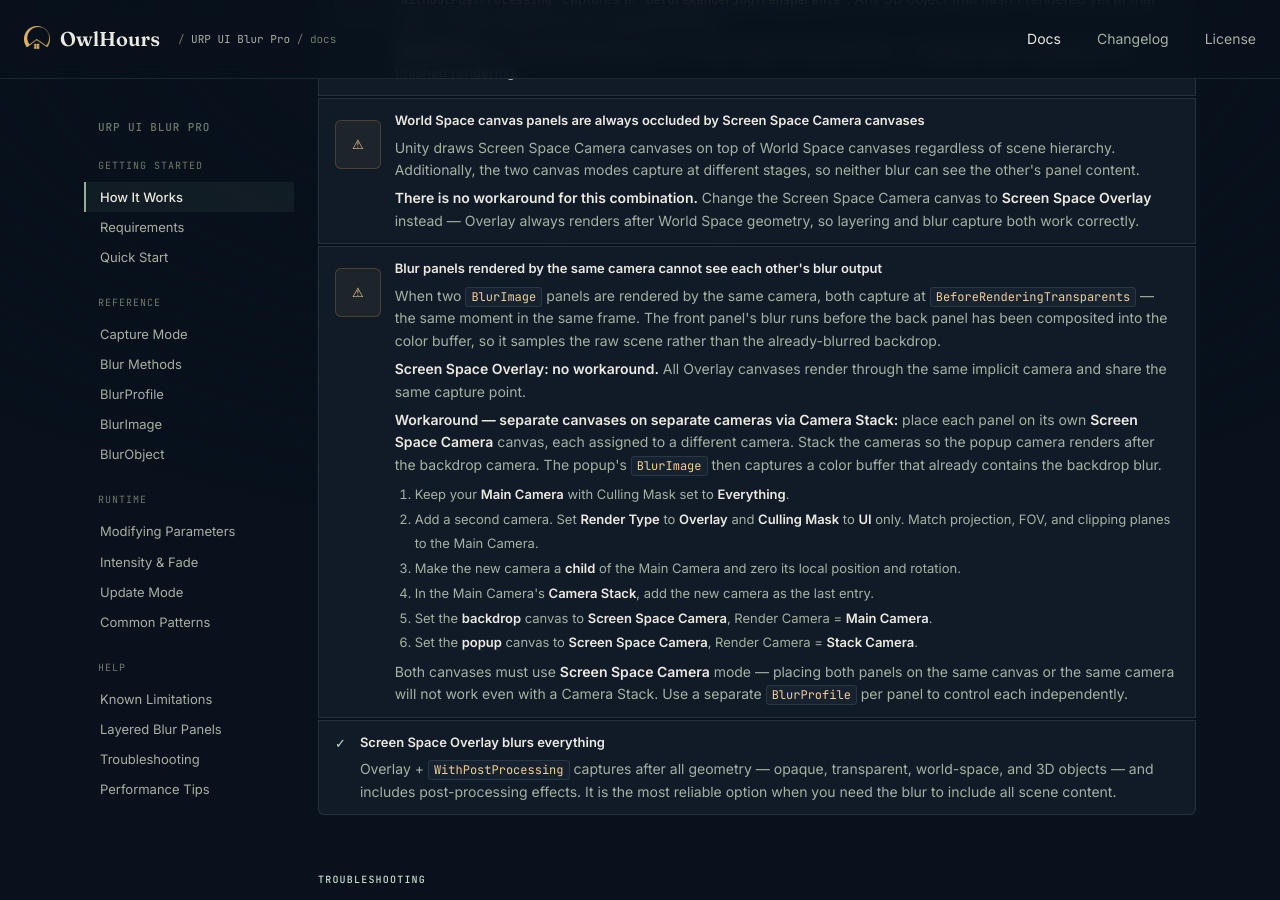
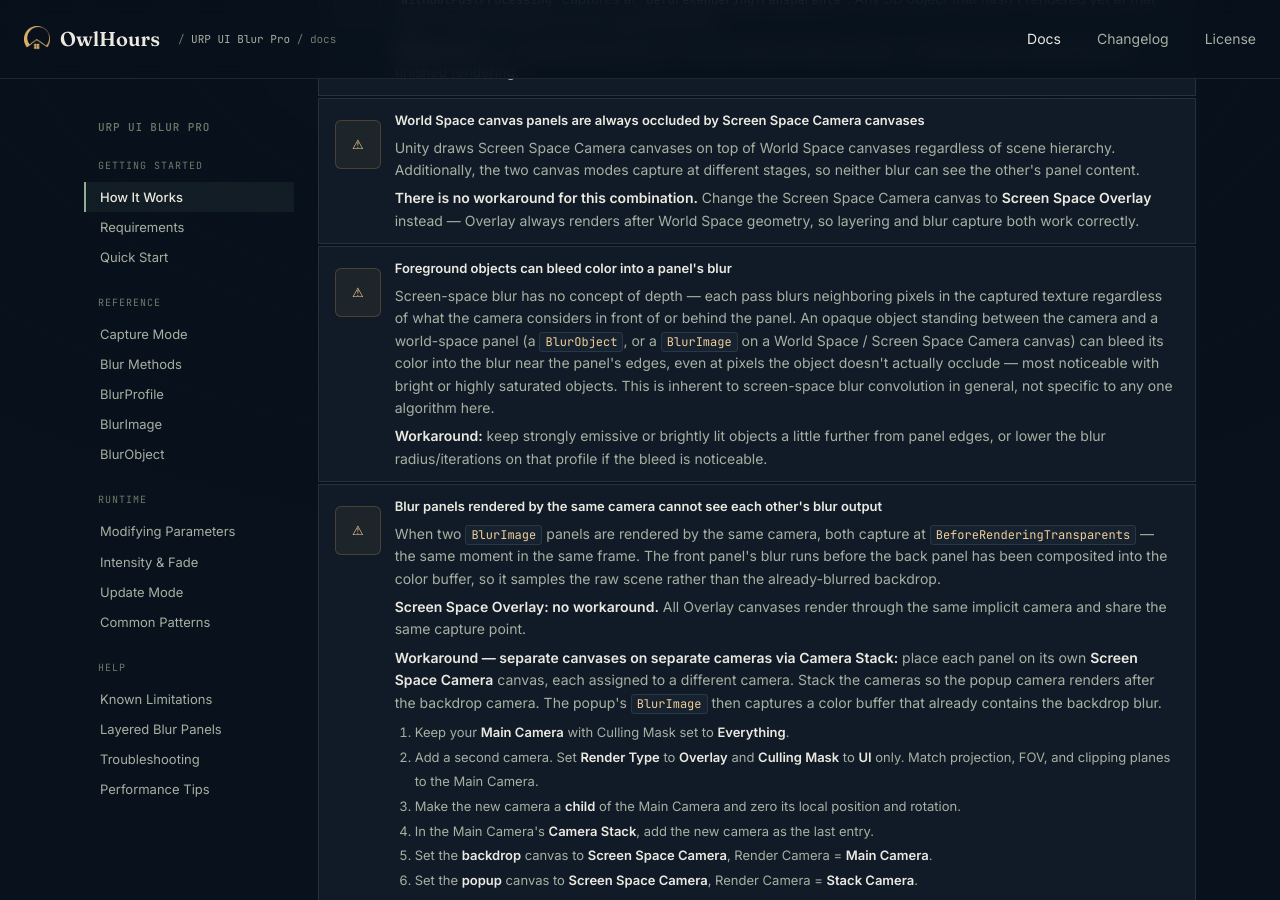
Before and after one commit to owlhoursspace/owlhourspace.github.io, a Jekyll site: the page tools/urp-ui-blur-pro/docs/index.html, which Jekyll copies as it is, in a window 1280 px wide and 900 px high, scrolled down 11140 px. Built offline with Jekyll 4.4.1, drawn with Linux system fonts in a browser that asks for light colours.

Commit message:
Update index.html

```diff
--- a/tools/urp-ui-blur-pro/docs/index.html
+++ b/tools/urp-ui-blur-pro/docs/index.html
@@ -767,6 +767,16 @@
           </div>
         </div>
       </div>
+      <div class="item">
+        <div class="item-row">
+          <div class="item-icon warn">&#9888;</div>
+          <div>
+            <strong>Foreground objects can bleed color into a panel's blur</strong>
+            <p style="margin-top:6px; margin-bottom:6px;">Screen-space blur has no concept of depth — each pass blurs neighboring pixels in the captured texture regardless of what the camera considers in front of or behind the panel. An opaque object standing between the camera and a world-space panel (a <code>BlurObject</code>, or a <code>BlurImage</code> on a World Space / Screen Space Camera canvas) can bleed its color into the blur near the panel's edges, even at pixels the object doesn't actually occlude — most noticeable with bright or highly saturated objects. This is inherent to screen-space blur convolution in general, not specific to any one algorithm here.</p>
+            <p style="margin-bottom:0;"><strong>Workaround:</strong> keep strongly emissive or brightly lit objects a little further from panel edges, or lower the blur radius/iterations on that profile if the bleed is noticeable.</p>
+          </div>
+        </div>
+      </div>
       <div class="item" id="layered-blur">
         <div class="item-row">
           <div class="item-icon warn">&#9888;</div>
```
